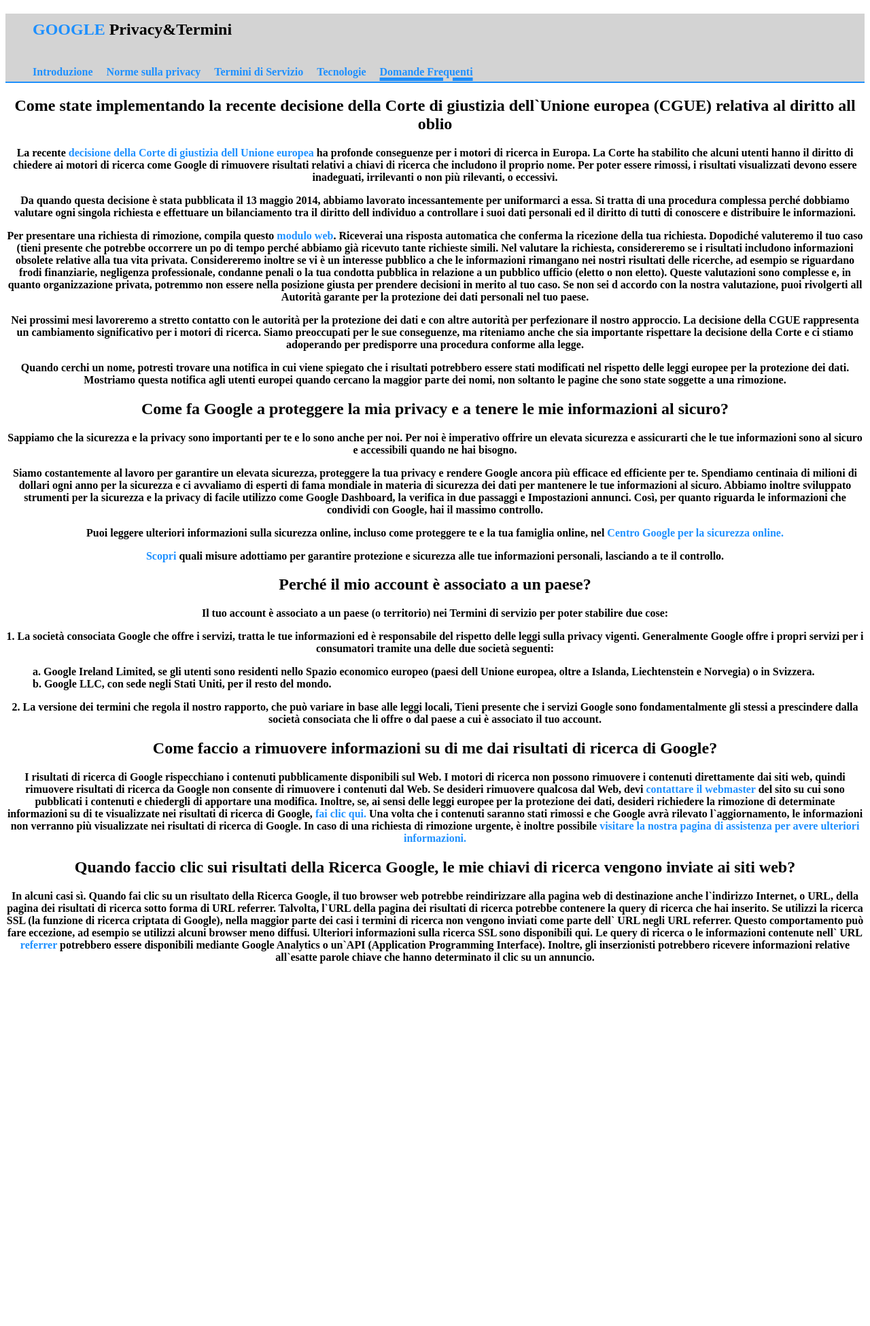
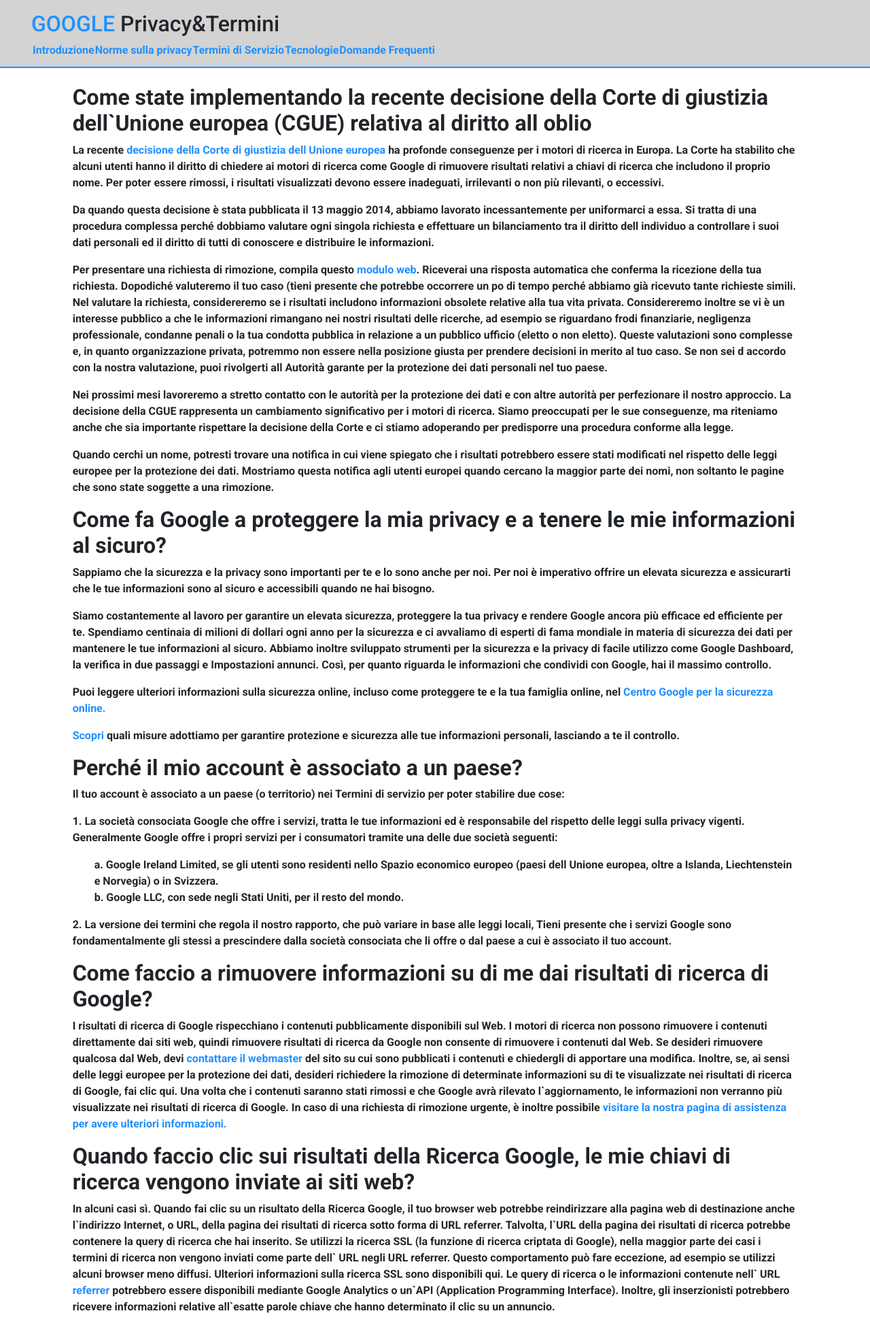
Before and after one commit to SimoneDiPrima/php-google-faq, a PHP site: page / in a window 1280 px wide. Shown: the whole page at 68% size. Before the commit the page ends 1417 px from the top, so only its background shows below. Run offline with PHP 8.4, Linux system fonts and the light colour scheme.

Commit message:
modifiche layout e font

```diff
--- a/index.php
+++ b/index.php
@@ -48,30 +48,40 @@ $myArray=[
         <meta charset="UTF-8">
         <meta http-equiv="X-UA-Compatible" content="IE=edge">
         <meta name="viewport" content="width=device-width, initial-scale=1.0">
+        <link rel="preconnect" href="https://fonts.googleapis.com">
+<link rel="preconnect" href="https://fonts.gstatic.com" crossorigin>
+<link href="https://fonts.googleapis.com/css2?family=Roboto:wght@300;400;500;700&display=swap" rel="stylesheet">
+<link href="https://cdn.jsdelivr.net/npm/bootstrap@5.2.0/dist/css/bootstrap.min.css" rel="stylesheet" integrity="sha384-gH2yIJqKdNHPEq0n4Mqa/HGKIhSkIHeL5AyhkYV8i59U5AR6csBvApHHNl/vI1Bx" crossorigin="anonymous">
         <title>Document</title>
        </head>
        <body>
-        <div class="container">
-        <header>
-            <h2 class="ms-40 pt-10"  ><a href="www.google.it">GOOGLE</a> Privacy&Termini</h2>
-            <ul class="pt-20 d-flex-bottom">
-                <li class="margin-right-20"><a href="">Introduzione</a></li>
-                <li class="margin-right-20"><a href="">Norme sulla privacy</a></li>
-                <li class="margin-right-20"><a href="">Termini di Servizio</a></li>
-                <li class="margin-right-20"><a href="">Tecnologie</a></li>
+        <header class="p-3 d-flex flex-column align-items-start">
+            <h2 class="col-6 ms-30"><a href="www.google.it">GOOGLE</a> Privacy&Termini</h2>
+            <ul class="d-flex-bottom col-6 justify-content-between color-gray">
+                <li class=""><a href="">Introduzione</a></li>
+                <li class=""><a href="">Norme sulla privacy</a></li>
+                <li class=""><a href="">Termini di Servizio</a></li>
+                <li class=""><a href="">Tecnologie</a></li>
                 <li class="active"><a href="">Domande Frequenti</a></li>
            </ul>
         </header>
-       <?php foreach($myArray as $title => $paragraph) : ?>
-            <h2 class="text-center"> <?php echo $title ?> </h2>
+        <div class="offset-1 col-10 mt-4">
+        <?php foreach($myArray as $title => $paragraph) : ?>
+            <h2> <?php echo $title ?> </h2>
             <?php foreach($paragraph as $value) :?>
 
-                    <p class="text-center"><?php echo $value ?>
+                    <p><?php echo $value ?>
             </p>
 
             <?php endforeach;?>
         <?php endforeach;?>
+
+        </div>
+
         <style>
+            *{
+                font-family: 'Roboto', sans-serif;
+            }
             a{text-decoration:none;
             color:dodgerblue;}
             .text-center {
@@ -86,14 +96,14 @@ $myArray=[
                 display:flex;
                justify-content:flex-start;
             }
-            .ms-40{
-            margin-left:40px;
+            .ms-30{
+            margin-left:30px;
             }
             .pt-20{padding-top:20px;}
             .pt-10{
                 padding-top:10px;
             }
-            .active{
+            .active:hover{
                 cursor:pointer;
                 text-decoration: underline 5px dodgerblue;
             }
@@ -105,6 +115,10 @@ $myArray=[
                 font-weight:bolder;
             }
             .w-80{width:80%;}
+            .color-gray{
+                color:rgb(60, 64, 67);}
+
+
             </style>
 
         </div>
```
